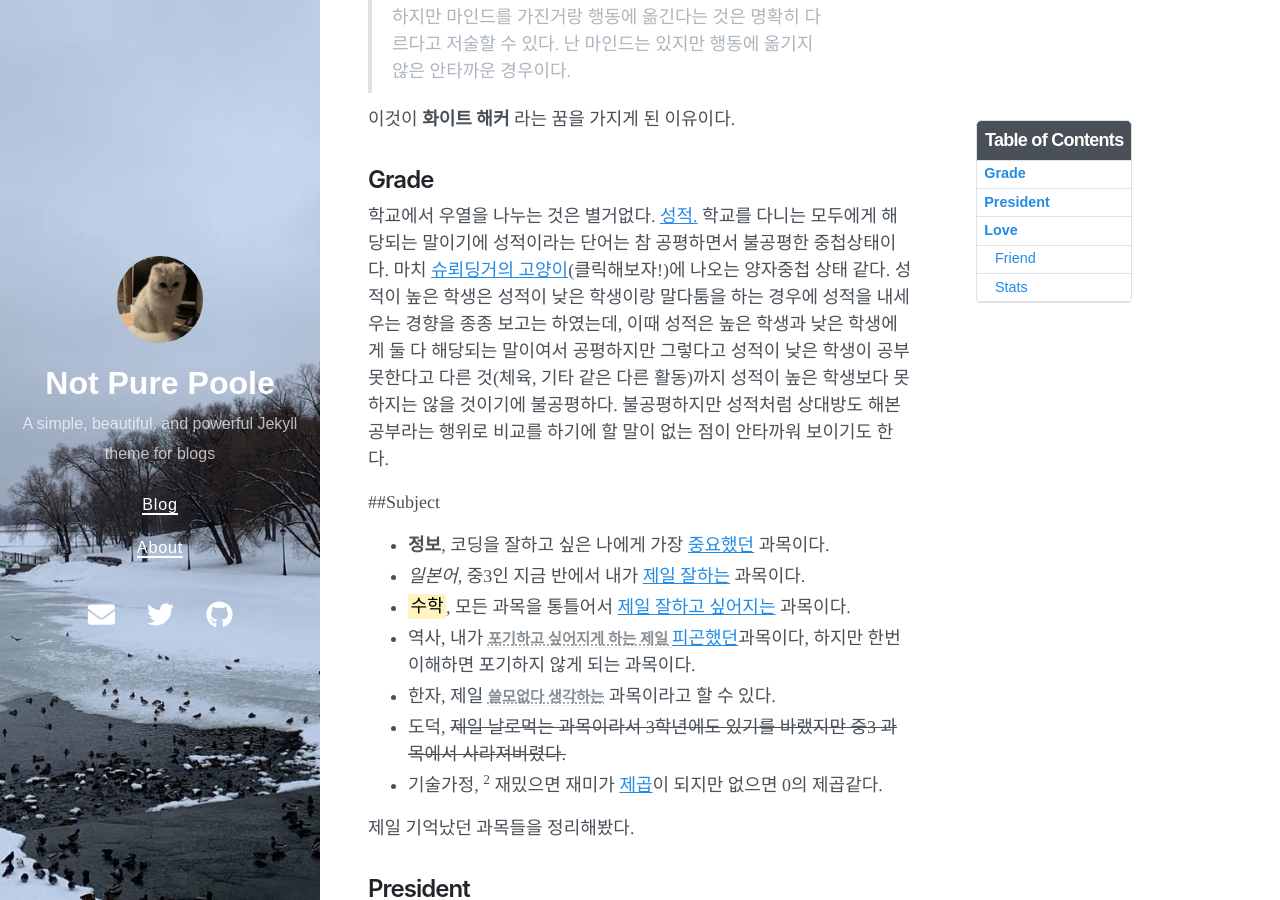
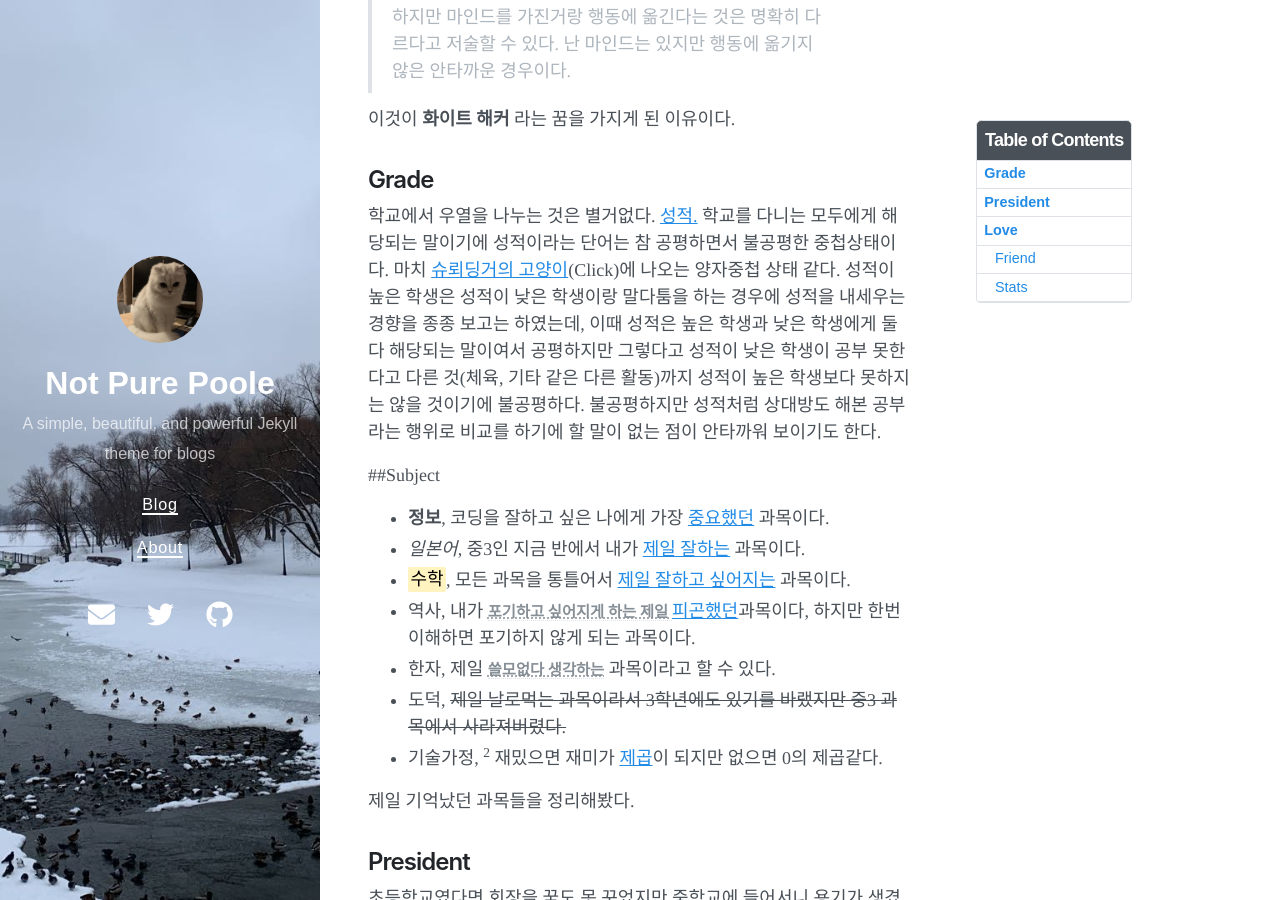
Before and after one commit to limegum07/limegum07.github.io, a Jekyll site: the page built from _posts/2020-09-29-welcome-to-not-pure-poole.md, in a window 1280 px wide and 900 px high, scrolled down 469 px. Built offline with Jekyll 4.4.1, drawn with Linux system fonts in a browser that asks for light colours; nearby versions of some CDN libraries.

Commit message:
Update 2020-09-29-welcome-to-not-pure-poole.md

```diff
--- a/_posts/2020-09-29-welcome-to-not-pure-poole.md
+++ b/_posts/2020-09-29-welcome-to-not-pure-poole.md
@@ -16,7 +16,7 @@ Welcome to *Lee jae wook's school life**! Aguest 10st is my birth day.
 이것이 **화이트 해커** 라는 꿈을 가지게 된 이유이다.
 
 ## Grade
-학교에서 우열을 나누는 것은 별거없다. <a href="#">성적.</a> 학교를 다니는 모두에게 해당되는 말이기에 성적이라는 단어는 참 공평하면서 불공평한 중첩상태이다. 마치 [슈뢰딩거의 고양이](https://www.ksakosmos.com/post/%EC%A3%BD%EC%96%B4%EC%9E%88%EC%9C%BC%EB%A9%B4%EC%84%9C%EB%8F%84-%EC%82%B4%EC%95%84%EC%9E%88%EB%8A%94-%EA%B3%A0%EC%96%91%EC%9D%B4-%EC%8A%88%EB%A2%B0%EB%94%A9%EA%B1%B0%EC%9D%98-%EA%B3%A0%EC%96%91%EC%9D%B4)(클릭해보자!)에 나오는 양자중첩 상태 같다.
+학교에서 우열을 나누는 것은 별거없다. <a href="#">성적.</a> 학교를 다니는 모두에게 해당되는 말이기에 성적이라는 단어는 참 공평하면서 불공평한 중첩상태이다. 마치 [슈뢰딩거의 고양이](https://www.ksakosmos.com/post/%EC%A3%BD%EC%96%B4%EC%9E%88%EC%9C%BC%EB%A9%B4%EC%84%9C%EB%8F%84-%EC%82%B4%EC%95%84%EC%9E%88%EB%8A%94-%EA%B3%A0%EC%96%91%EC%9D%B4-%EC%8A%88%EB%A2%B0%EB%94%A9%EA%B1%B0%EC%9D%98-%EA%B3%A0%EC%96%91%EC%9D%B4)(Click)에 나오는 양자중첩 상태 같다.
 성적이 높은 학생은 성적이 낮은 학생이랑 말다툼을 하는 경우에 성적을 내세우는 경향을 종종 보고는 하였는데, 이때 성적은 높은 학생과 낮은 학생에게 둘 다 해당되는 말이여서 공평하지만 그렇다고 성적이 낮은 학생이 공부 못한다고 다른 것(체육, 기타 같은 다른 활동)까지 성적이 높은 학생보다 못하지는 않을 것이기에 불공평하다. 불공평하지만 성적처럼 상대방도 해본 공부라는 행위로 비교를 하기에 할 말이 없는 점이 안타까워 보이기도 한다.
 
 ##Subject
```
